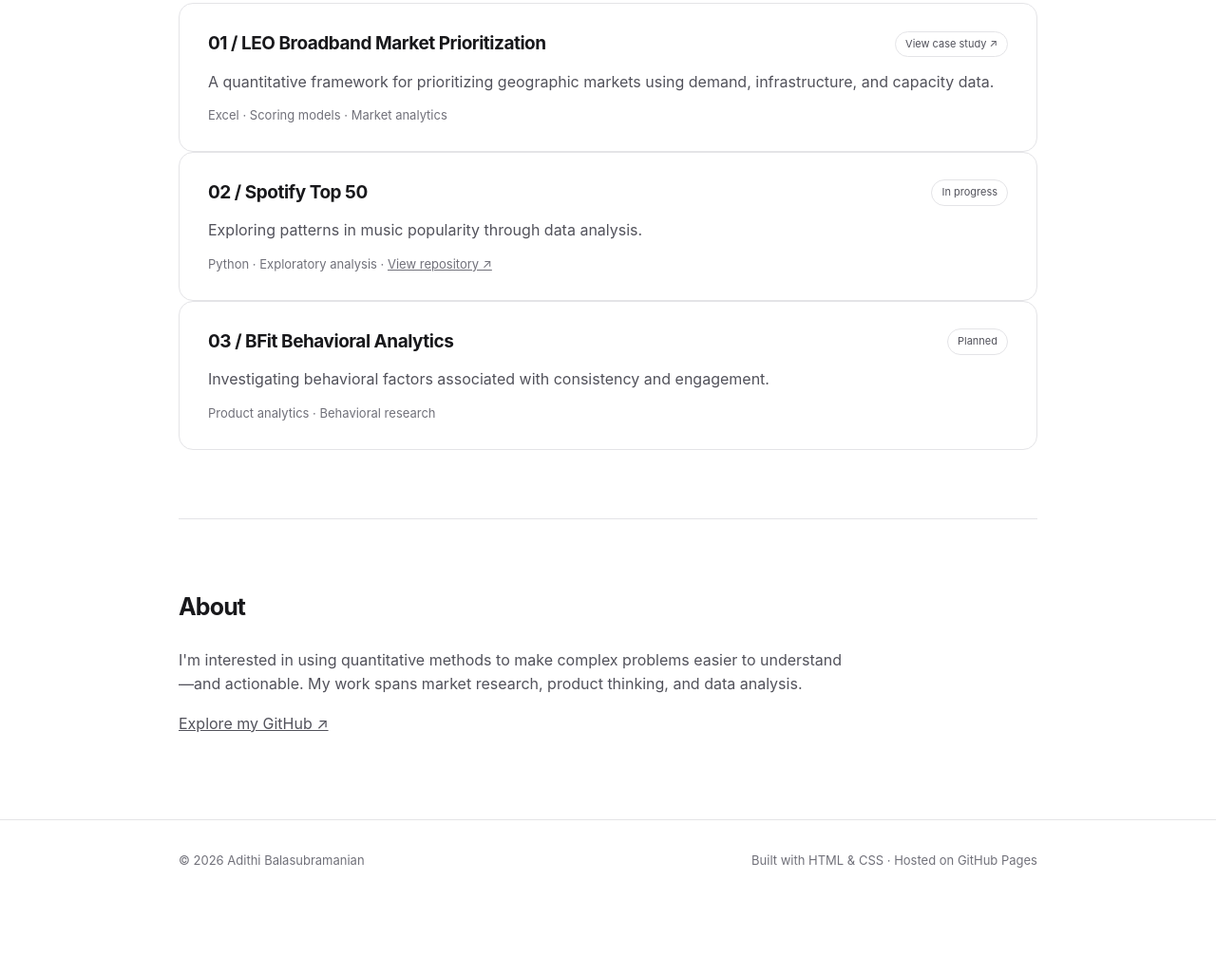
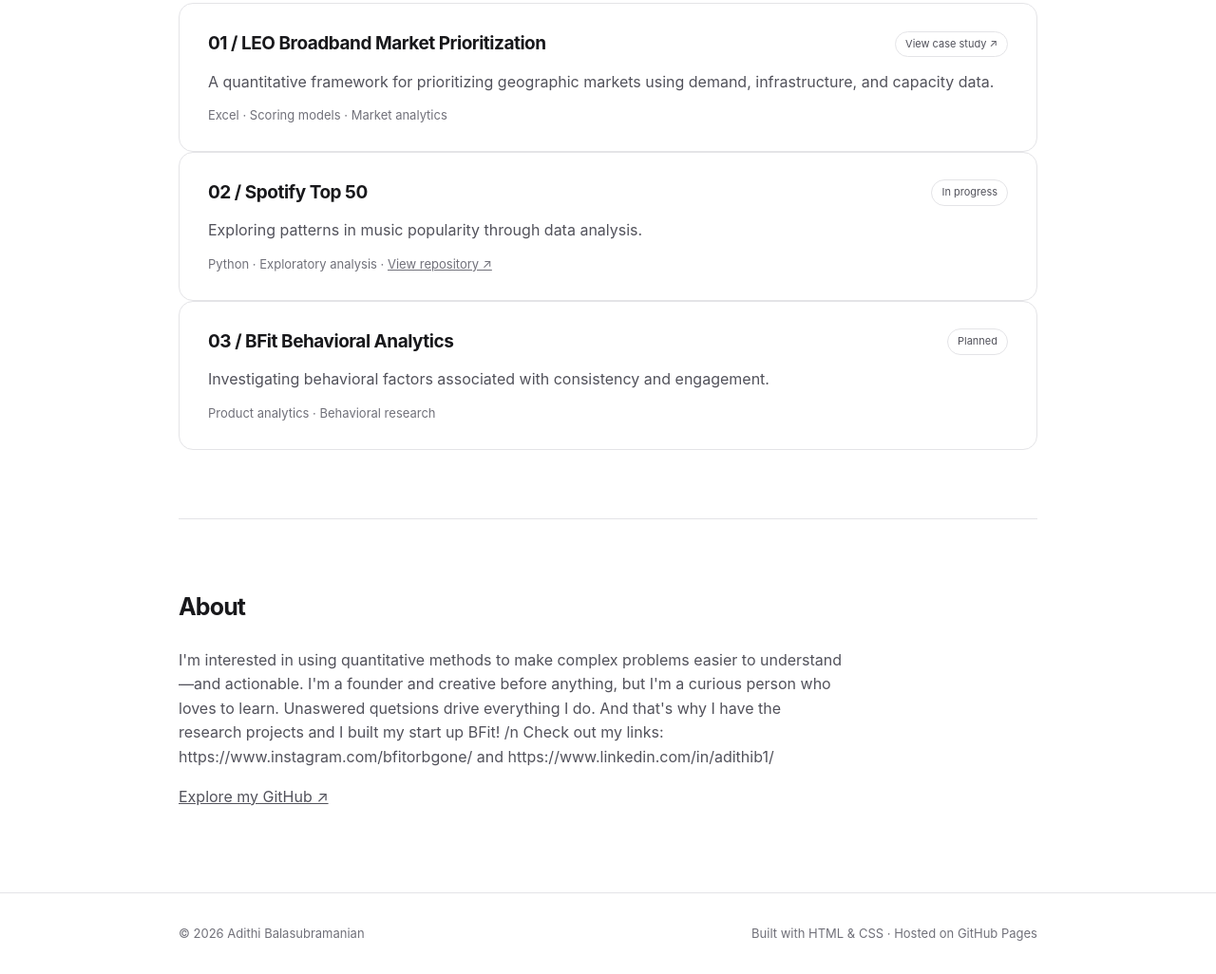
Before and after one commit to adithisbatman/adithisbatman.github.io, a plain HTML site: page index.html in a window 1280 px wide. Shown: the part 758-1784 px from the top of the page at 95% size. Before the commit the page ends 1707 px from the top, so only its background shows below. Drawn offline with Linux system fonts and the light colour scheme.

Commit message:
Revise content in the About section of index.html
Updated the 'About' section with a new personal description and links.

```diff
--- a/index.html
+++ b/index.html
@@ -88,7 +88,7 @@
     </section>
     <section id="about" class="about">
       <h2>About</h2>
-      <p>I'm interested in using quantitative methods to make complex problems easier to understand—and actionable. My work spans market research, product thinking, and data analysis.</p>
+      <p>I'm interested in using quantitative methods to make complex problems easier to understand—and actionable. I'm a founder and creative before anything, but I'm a curious person who loves to learn. Unaswered quetsions drive everything I do. And that's why I have the research projects and I built my start up BFit! /n Check out my links: https://www.instagram.com/bfitorbgone/ and https://www.linkedin.com/in/adithib1/</p>
       <p><a href="https://github.com/adithisbatman" target="_blank" rel="noopener noreferrer">Explore my GitHub ↗</a></p>
     </section>
   </main>
```
